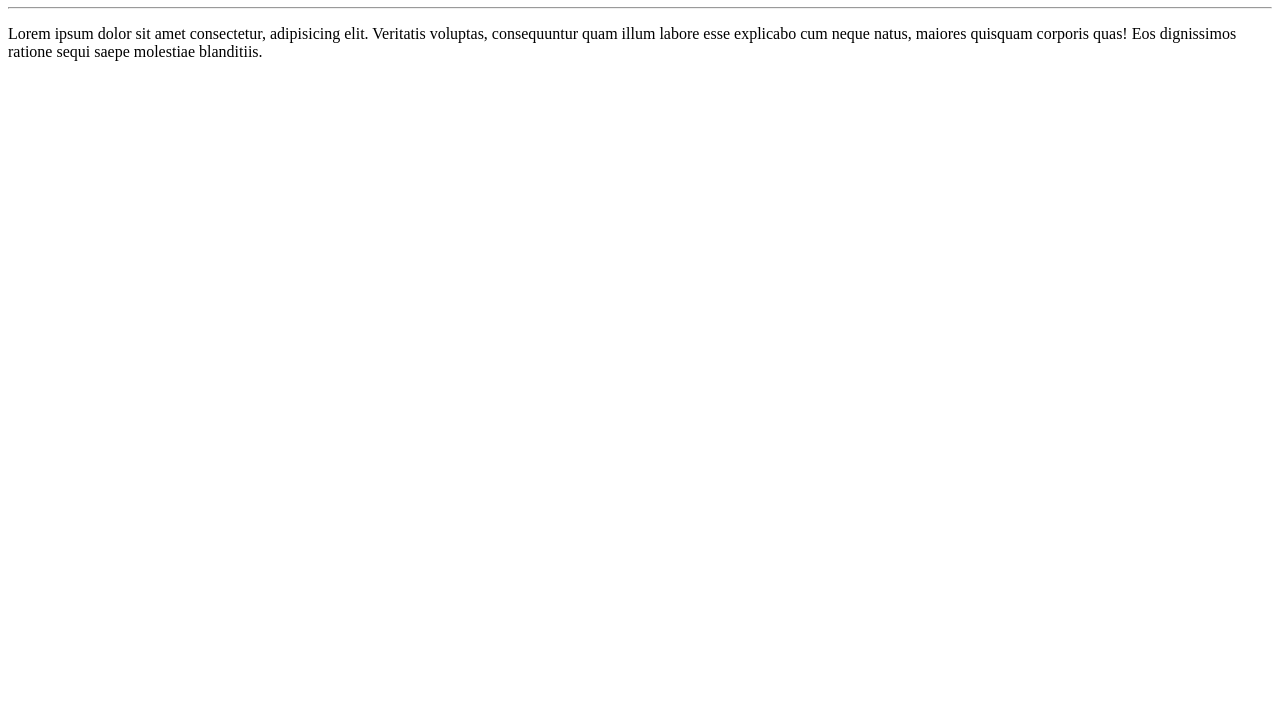
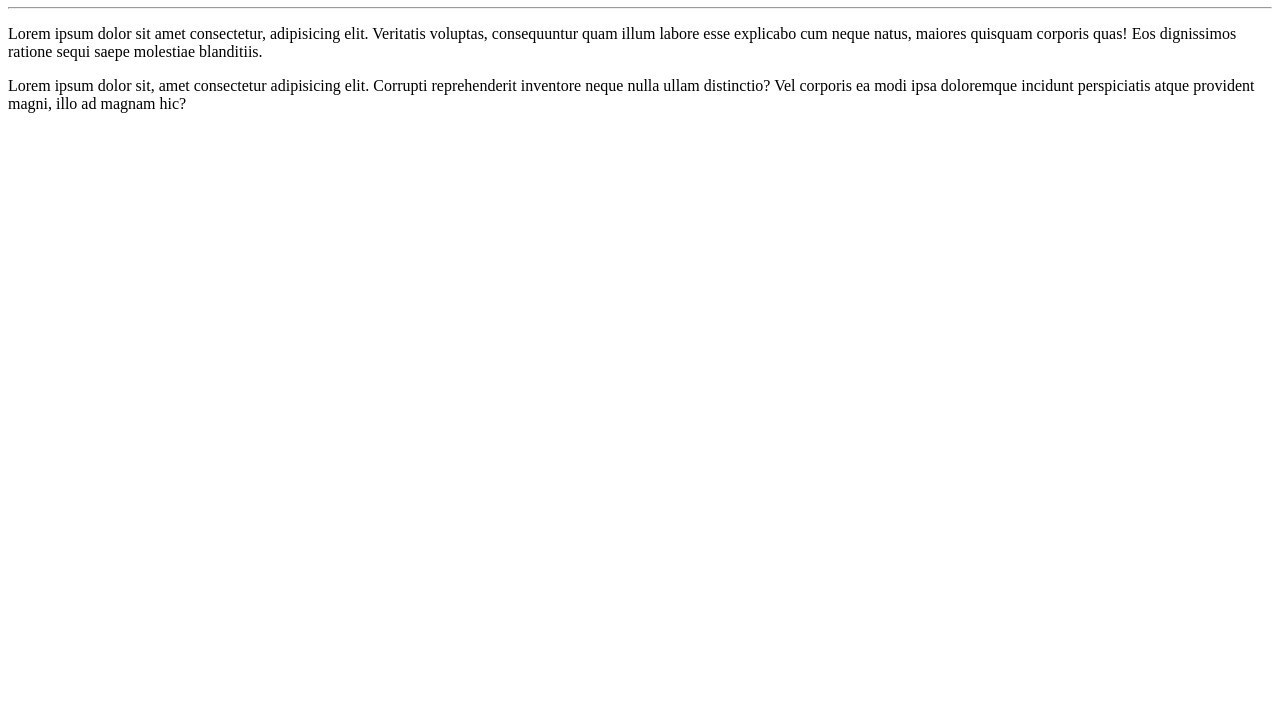
Before and after one commit to thaciogm/Ola-Mundo, a plain HTML site: page site-exemplo/index.html in a window 1280 px wide. Shown: the part 73-800 px from the top of the page. Drawn offline with Linux system fonts and the light colour scheme.

Commit message:
Adicionei um paragrafo

```diff
--- a/site-exemplo/index.html
+++ b/site-exemplo/index.html
@@ -10,5 +10,6 @@
     <h1>Hello World</h1>
     <hr>
     <p>Lorem ipsum dolor sit amet consectetur, adipisicing elit. Veritatis voluptas, consequuntur quam illum labore esse explicabo cum neque natus, maiores quisquam corporis quas! Eos dignissimos ratione sequi saepe molestiae blanditiis.</p>
+    <p>Lorem ipsum dolor sit, amet consectetur adipisicing elit. Corrupti reprehenderit inventore neque nulla ullam distinctio? Vel corporis ea modi ipsa doloremque incidunt perspiciatis atque provident magni, illo ad magnam hic?</p>
 </body>
 </html>
```
